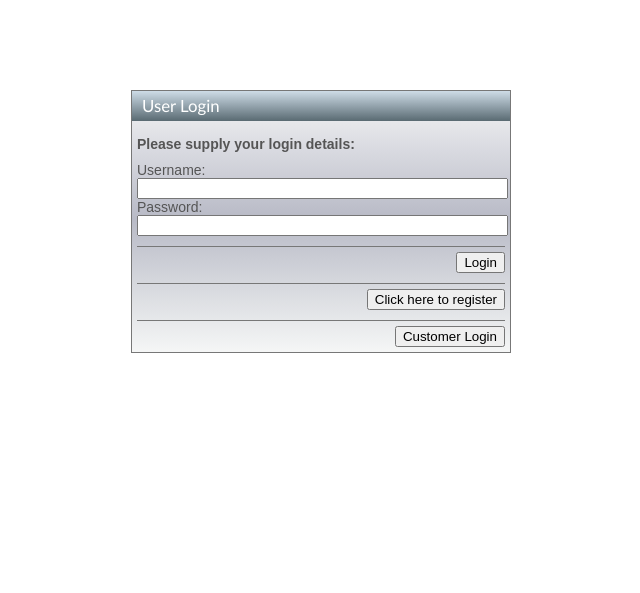
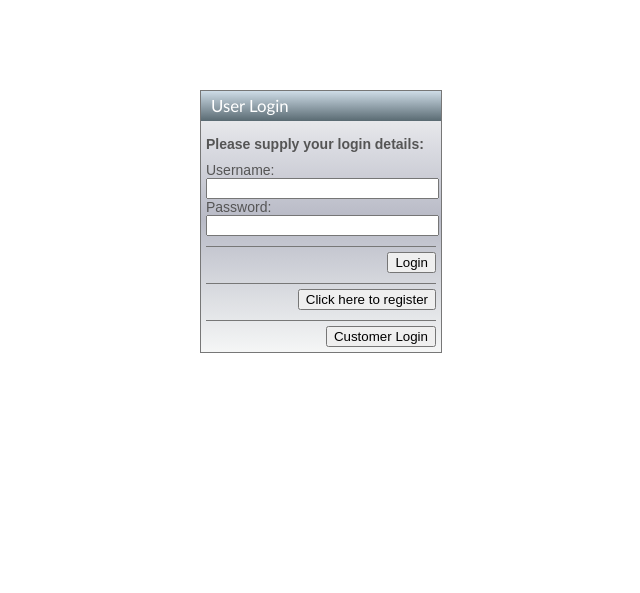
Before and after one commit to dalilakatialeo/LPA, a PHP site: page /login.php in a window 1280 px wide. Shown: the part 56-649 px from the top of the page, without its empty margins (319-959 px from the left). Run offline with PHP 8.4, Linux system fonts and the light colour scheme.

Commit message:
Update style.css

```diff
--- a/css/style.css
+++ b/css/style.css
@@ -225,7 +225,7 @@ a:hover {
 }
 
 #contentLogin {
-    width: 30%;
+    width: 30vh;
     margin: auto;
     margin-top: 10vh;
   border: #777777 solid 1px;
```
